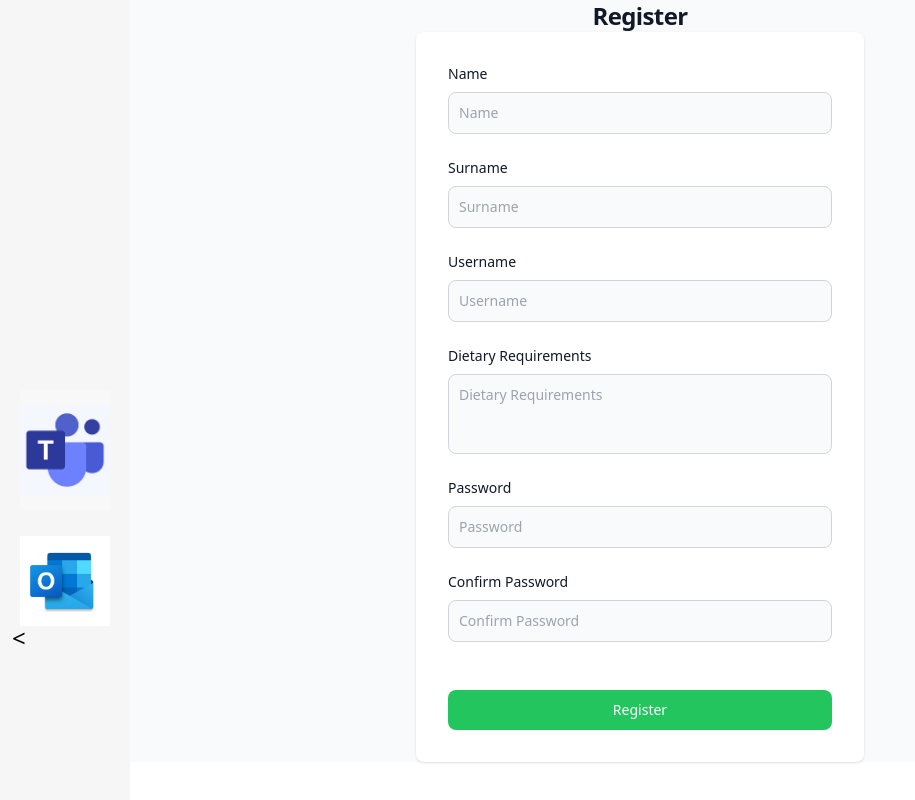
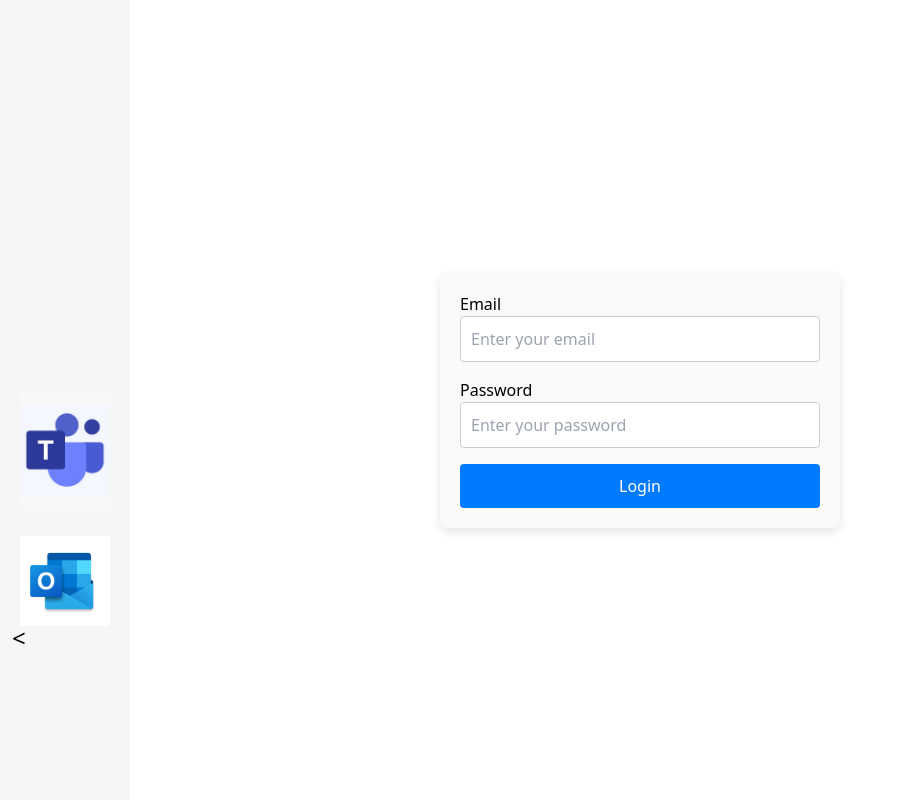
Before and after one commit to hollynowers/opencommunity, a React (Create React App) app: page / in a window 1280 px wide. Shown: the whole page, without its empty margins (0-915 px from the left). Built offline with nearby package versions, Linux system fonts and the light colour scheme.

Commit message:
Login page done

```diff
--- a/src/App.js
+++ b/src/App.js
@@ -3,6 +3,7 @@ import logo from "./logo.svg";
 import Sidebar from "./components/Sidebar";
 import "./App.css";
 import Register from "./components/Register";
+import Login from "./components/Login"
 
 import React, { useState, useEffect } from "react";
 
@@ -10,7 +11,7 @@ function App() {
   return (
     <div classname="App">
       <Sidebar/>
-      <Register />
+      <Login/>
     </div>
 
   );
--- /dev/null
+++ b/src/components/Login.css
@@ -0,0 +1,49 @@
+.login-container {
+    display: flex;
+    flex-direction: column;
+    justify-content: center;
+    align-items: center;
+    height: 100vh;
+}
+
+.login-form {
+    background-color: #f9f9f9;
+    border-radius: 8px;
+    padding: 20px;
+    box-shadow: 0 4px 8px rgba(0, 0, 0, 0.1);
+    max-width: 400px;
+    width: 100%;
+}
+
+.login-form label {
+    margin-bottom: 8px;
+}
+
+.login-form input {
+    width: 100%;
+    padding: 10px;
+    margin-bottom: 16px;
+    border: 1px solid #ccc;
+    border-radius: 4px;
+    box-sizing: border-box;
+}
+
+.login-form button {
+    width: 100%;
+    padding: 10px;
+    background-color: #007bff;
+    color: #fff;
+    border: none;
+    border-radius: 4px;
+    cursor: pointer;
+}
+
+.login-form button:hover {
+    background-color: #0056b3;
+}
+
+@media (max-width: 768px) {
+    .login-form {
+        max-width: 300px;
+    }
+}
--- a/src/components/Login.js
+++ b/src/components/Login.js
@@ -1 +1,55 @@
-import React, { useState, useEffect } from "react";
+import React, { useState } from "react";
+import "./Login.css";
+
+const Login = () => {
+    const [email, setEmail] = useState('');
+    const [password, setPassword] = useState('');
+    const [errorMessage, setErrorMessage] = useState('');
+
+    const handleEmailChange = (e) => {
+        setEmail(e.target.value);
+    };
+
+    const handlePasswordChange = (e) => {
+        setPassword(e.target.value);
+    };
+
+    const handleLogin = () => {
+        if (email.trim() === '' || password.trim() === '') {
+            setErrorMessage('Please enter both email and password');
+            return;
+        }
+
+    };
+
+    return (
+        <div className="login-container">
+            <div className="login-form">
+                <div>
+                    <label htmlFor="email">Email</label>
+                    <input
+                        type="email"
+                        id="email"
+                        value={email}
+                        onChange={handleEmailChange}
+                        placeholder="Enter your email"
+                    />
+                </div>
+                <div>
+                    <label htmlFor="password">Password</label>
+                    <input
+                        type="password"
+                        id="password"
+                        value={password}
+                        onChange={handlePasswordChange}
+                        placeholder="Enter your password"
+                    />
+                </div>
+                {errorMessage && <p className="error-message">{errorMessage}</p>}
+                <button onClick={handleLogin}>Login</button>
+            </div>
+        </div>
+    );
+};
+
+export default Login;
```
